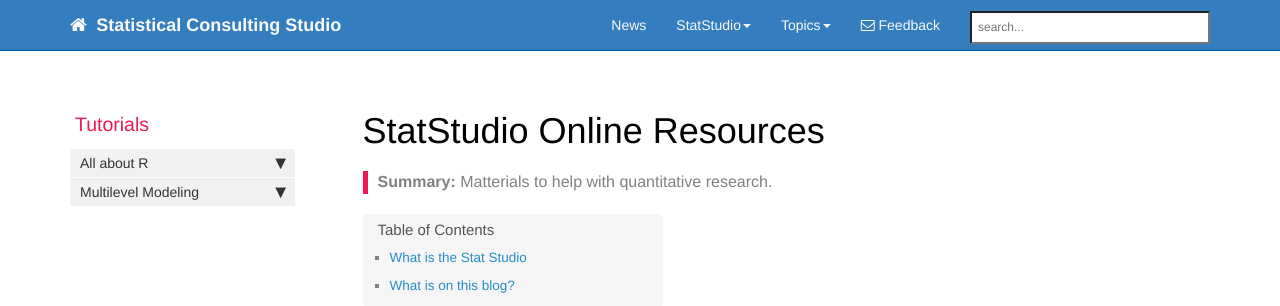
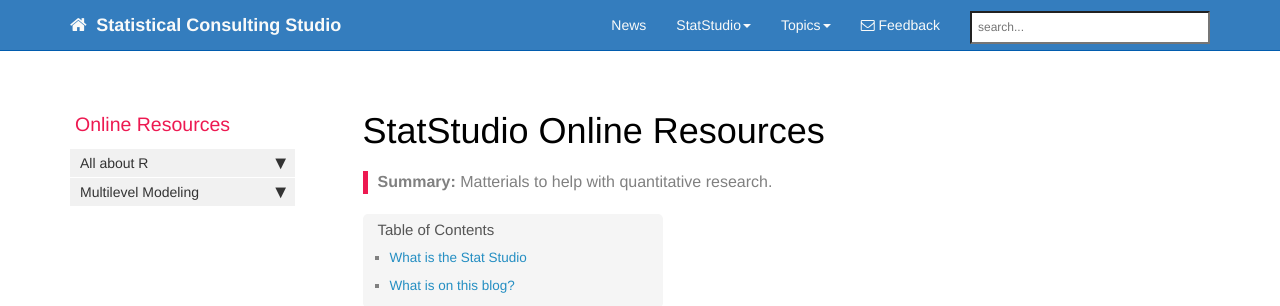
Before and after one commit to USUstatstudio/blog, a Jekyll site: the page built from index.md, in a window 1280 px wide. Shown: the top 306 px of the page. Built offline with Jekyll 4.4.1, drawn with Linux system fonts in a browser that asks for light colours; nearby versions of some CDN libraries; comment, search, counter and statistics services are not loaded.

Commit message:
Update mydoc_sidebar.yml

```diff
--- a/_data/sidebars/mydoc_sidebar.yml
+++ b/_data/sidebars/mydoc_sidebar.yml
@@ -1,8 +1,8 @@
 # This is your sidebar TOC. The sidebar code loops through sections here and provides the appropriate formatting.
 
 entries:
-- title: sidebar
-  product: Tutorials
+- title:
+  product: Online Resources
   folders:
 
   - title:
```
